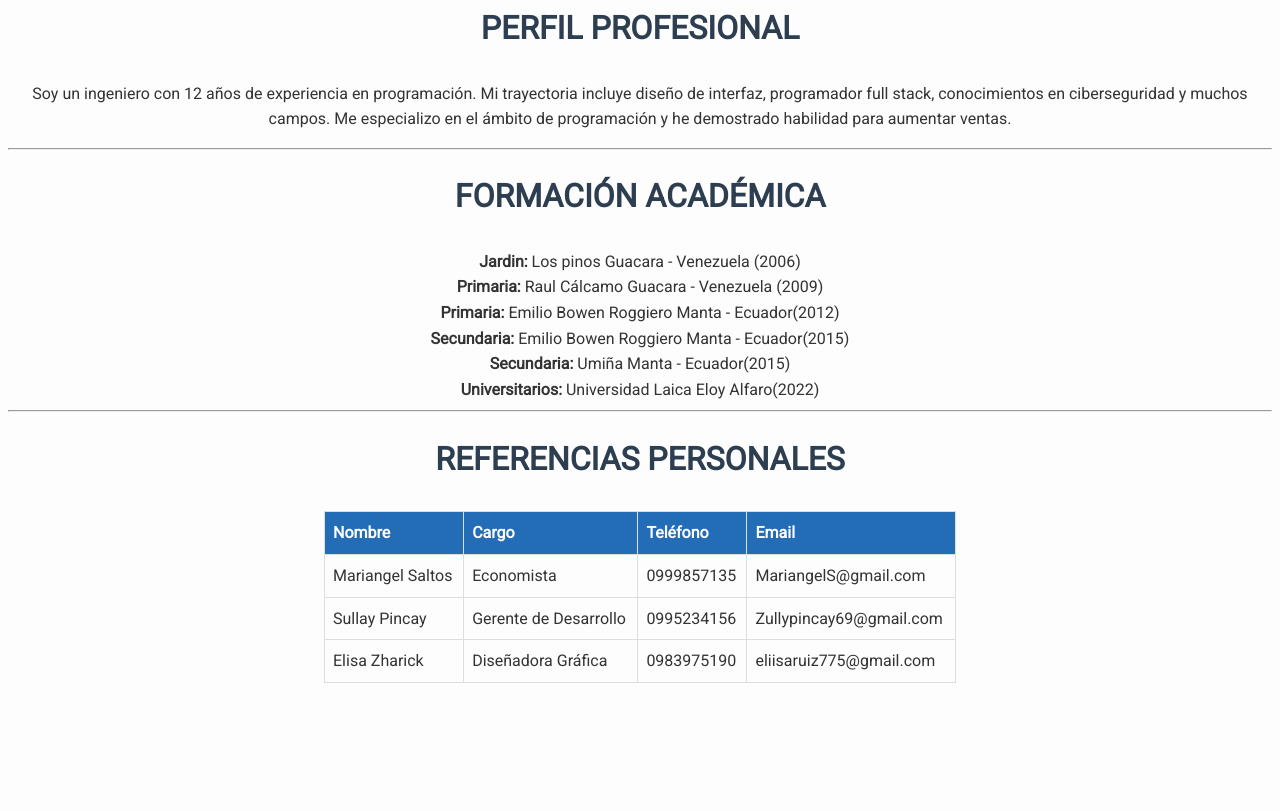
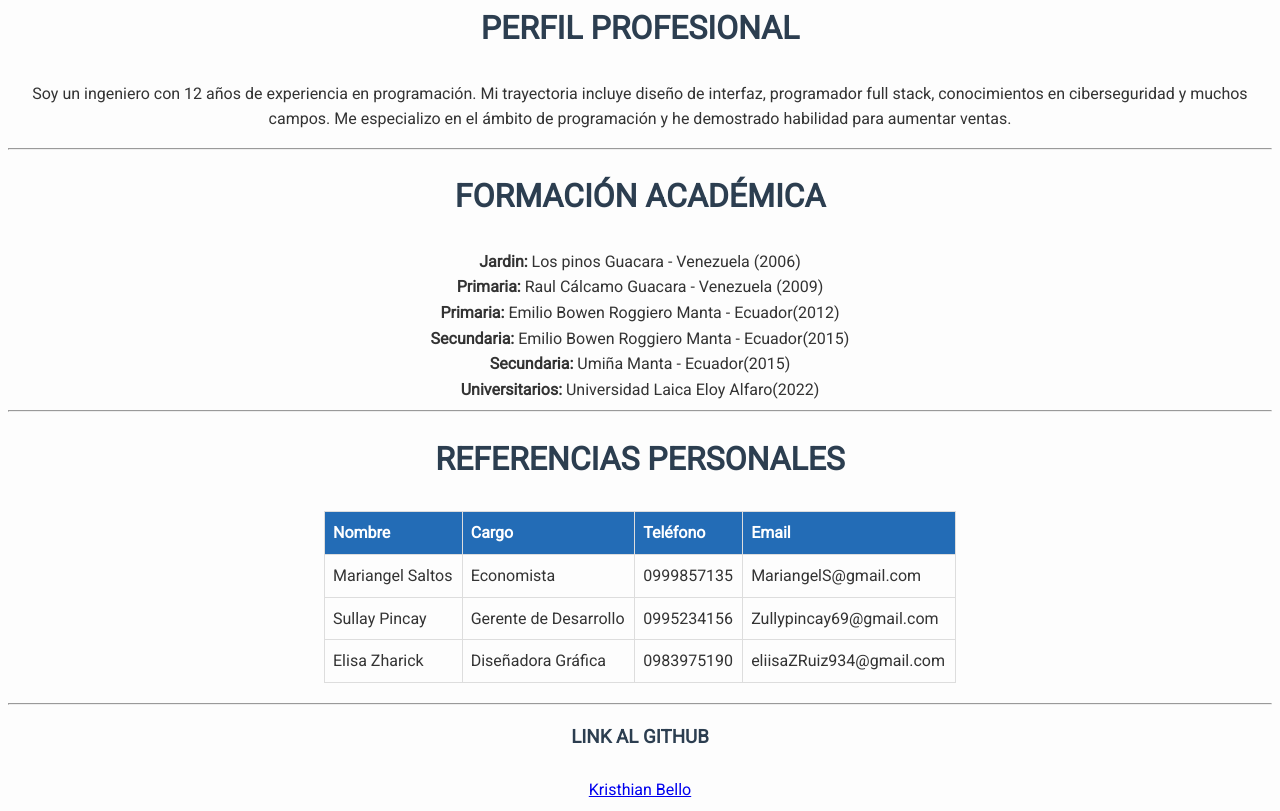
Before and after one commit to KristhianBello/Aplicaciones-para-Clientes-Web, a plain HTML site: page Tareas/Hoja de vida/Hoja de vida.html in a window 1280 px wide. Shown: the part 952-1763 px from the top of the page. Before the commit the page ends 1655 px from the top, so only its background shows below. Drawn offline with Linux system fonts and the light colour scheme.

Commit message:
link del git Agregado

```diff
--- a/Tareas/Hoja de vida/Hoja de vida.html
+++ b/Tareas/Hoja de vida/Hoja de vida.html
@@ -71,10 +71,13 @@
                     <td>Elisa Zharick</td>
                     <td>Diseñadora Gráfica</td>
                     <td>0983975190</td>
-                    <td>eliisaruiz775@gmail.com</td>
+                    <td>eliisaZRuiz934@gmail.com</td>
                 </tr>
             </tbody>
         </table>
+        <hr>
+        <h3>Link al Github</h3>
+        <a target="_blank" href="https://github.com/KristhianBello/Aplicaciones-para-Clientes-Web.git">Kristhian Bello</a>
     </div>
 </body>
 </html>
```
